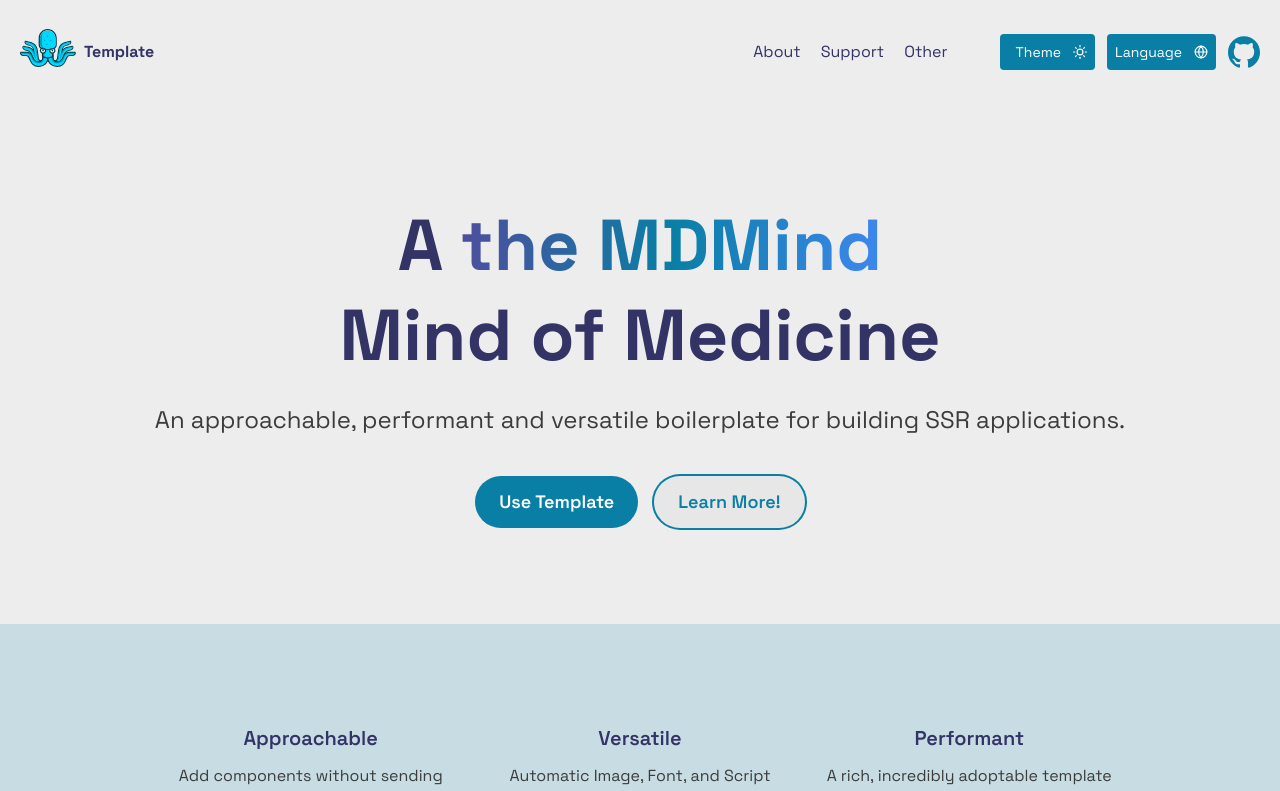
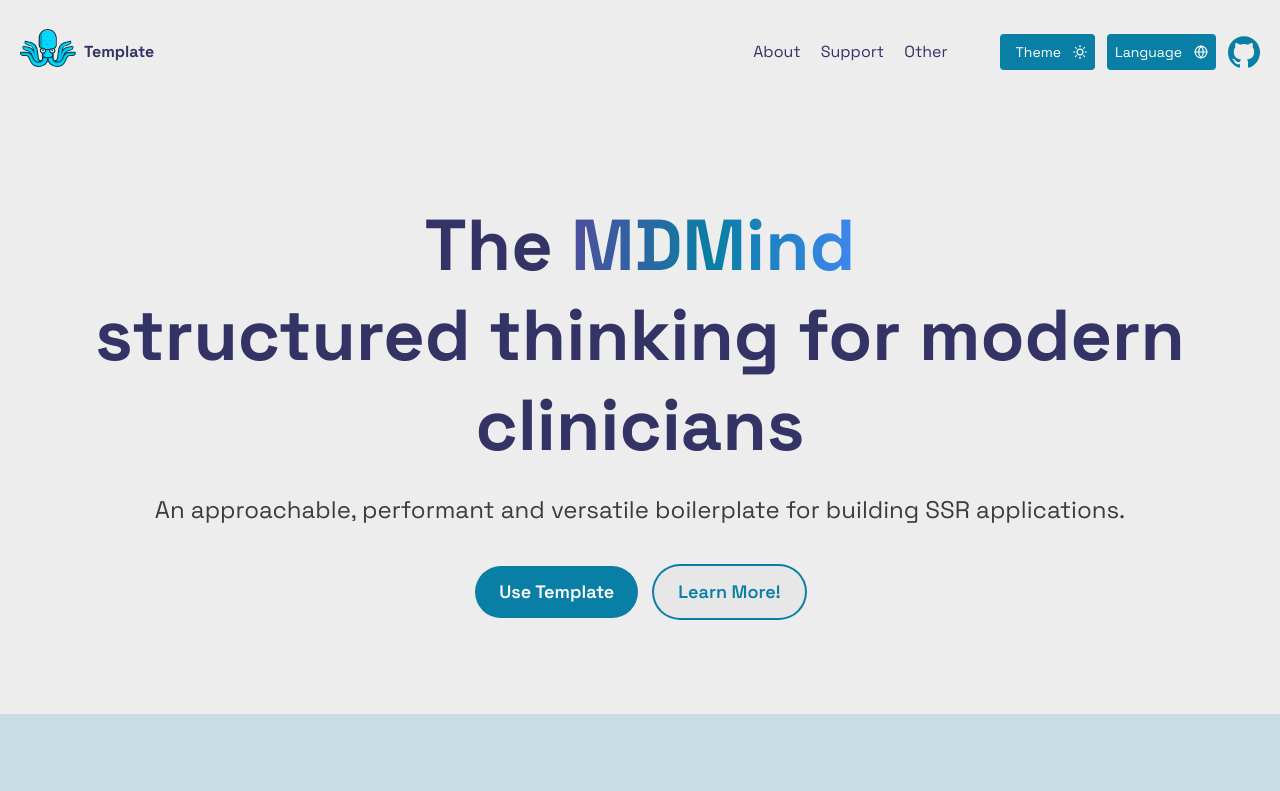
Before and after one commit to arbroadbent/themdmind, a Next.js app: page /en in a window 1280 px wide. Shown: the top 791 px of the page. Built offline with nearby package versions, Linux system fonts and the light colour scheme.

Commit message:
Update page.tsx

```diff
--- a/src/app/[locale]/page.tsx
+++ b/src/app/[locale]/page.tsx
@@ -7,12 +7,12 @@ export default function DashboardPage() {
     <div>
       <section className='flex flex-col items-center justify-center py-24'>
         <h1 className='text-center text-7xl font-extrabold leading-tight'>
-          {t('An')}{' '}
+          {t('The')}{' '}
           <span className='bg-span-bg bg-clip-text text-transparent'>
-            {t('the MDMind')}
+            {t('MDMind')}
           </span>
           <br />
-          {t('Mind of Medicine')}
+          {t('structured thinking for modern clinicians')}
         </h1>
         <div className='my-6 px-20 text-center text-2xl text-text-secondary'>
           {t(
```
